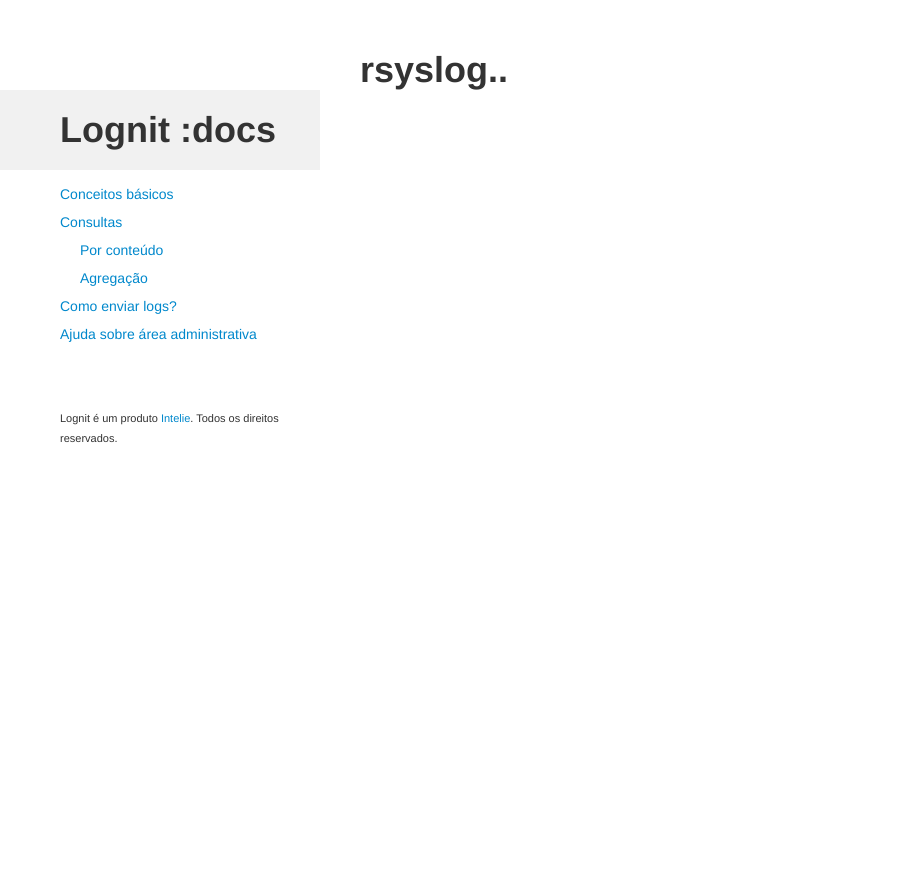
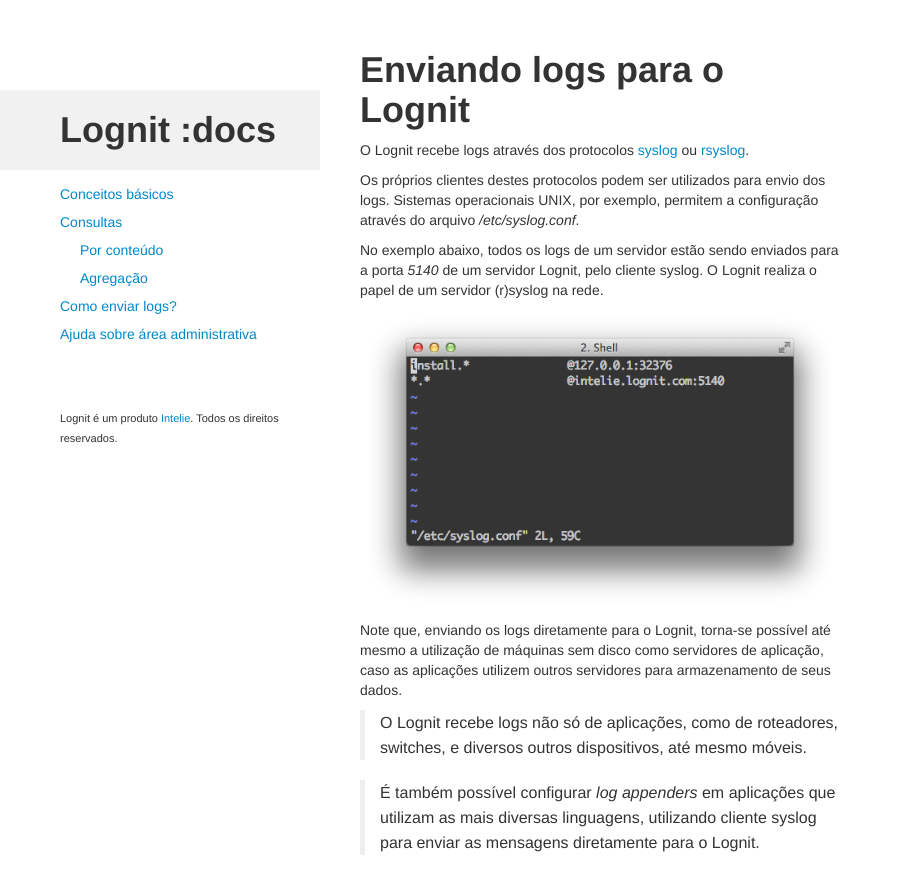
Before and after one commit to isabella232/lognit-docs, a Jekyll site: the page built from sending-logs.md, in a window 1280 px wide and 955 px high. Shown: the top 894 px of the window, without its empty margins (0-901 px from the left). Built offline with Jekyll 4.4.1, drawn with Linux system fonts in a browser that asks for light colours.

Commit message:
some more doc content

```diff
--- a/_includes/main-menu.html
+++ b/_includes/main-menu.html
@@ -1,5 +1,5 @@
 <ul>
-  <li><a href="index.html">Conceitos básicos</a></li>
+  <li><a href="intro.html">Conceitos básicos</a></li>
 
   <li><a href="querying.html">Consultas</a>
     <ul class="inner">
--- a/_layouts/page.html
+++ b/_layouts/page.html
@@ -1,5 +1,6 @@
 <!doctype html>
 <html>
+<META HTTP-EQUIV="CACHE-CONTROL" CONTENT="NO-CACHE">
 <head>
   <meta charset = "utf-8">
   <meta http-equiv = "X-UA-Compatible" content="chrome=1">
--- a/index.html
+++ b/index.html
@@ -2,7 +2,6 @@
 layout: page
 title: Documentação do Lognit
 ---
-
 
 <h1>Artigos relevantes</h1>
 
--- a/public/assets/lognit-docs.css
+++ b/public/assets/lognit-docs.css
@@ -32,5 +32,9 @@
   position: absolute;
   top: 40px;
   left: 360px;
+  right: 440px;
   padding-bottom: 80px;
 }
+#content ul {
+  list-style-type: none;
+}
--- a/sass/lognit-docs.scss
+++ b/sass/lognit-docs.scss
@@ -14,6 +14,7 @@
 $main-menu-top: 80px;
 $main-menu-width: 320px;
 $content-left-margin: 40px;
+$content-right-margin: 440px;
 
 $content-top: 40px;
 $content-bottom: 80px;
@@ -54,5 +55,10 @@
   position: absolute;
   top: $content-top;
   left: $main-menu-width + $content-left-margin;
+  right: $content-right-margin;
   padding-bottom: $content-bottom;
+
+  ul {
+    list-style-type: none;
+  }
 }
--- a/sending-logs.md
+++ b/sending-logs.md
@@ -4,4 +4,18 @@
 description: "Como enviar os logs de sua aplicação"
 ---
 
-# rsyslog..
+# Enviando logs para o Lognit
+
+O Lognit recebe logs através dos protocolos [syslog](http://en.wikipedia.org/wiki/Syslog) ou [rsyslog](http://www.rsyslog.com/doc/manual.html).
+
+Os próprios clientes destes protocolos podem ser utilizados para envio dos logs. Sistemas operacionais UNIX, por exemplo, permitem a configuração através do arquivo */etc/syslog.conf*.
+
+No exemplo abaixo, todos os logs de um servidor estão sendo enviados para a porta *5140* de um servidor Lognit, pelo cliente syslog. O Lognit realiza o papel de um servidor (r)syslog na rede.
+
+![Configurando o syslog](/public/assets/syslog_conf.png "Configurando o syslog")
+
+Note que, enviando os logs diretamente para o Lognit, torna-se possível até mesmo a utilização de máquinas sem disco como servidores de aplicação, caso as aplicações utilizem outros servidores para armazenamento de seus dados.
+
+> O Lognit recebe logs não só de aplicações, como de roteadores, switches, e diversos outros dispositivos, até mesmo móveis.
+
+> É também possível configurar *log appenders* em aplicações que utilizam as mais diversas linguagens, utilizando cliente syslog para enviar as mensagens diretamente para o Lognit.
```
Also changed, not shown: intro.md (added, +54 -0 lines), querying.md (+3 -3 lines), public/assets/syslog_conf.png (added).
